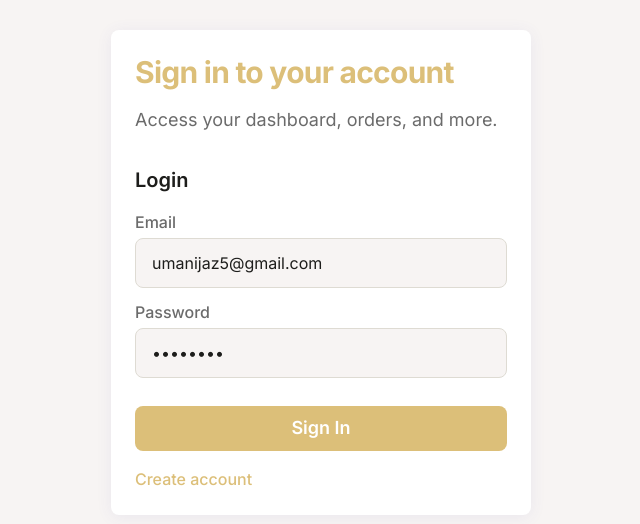
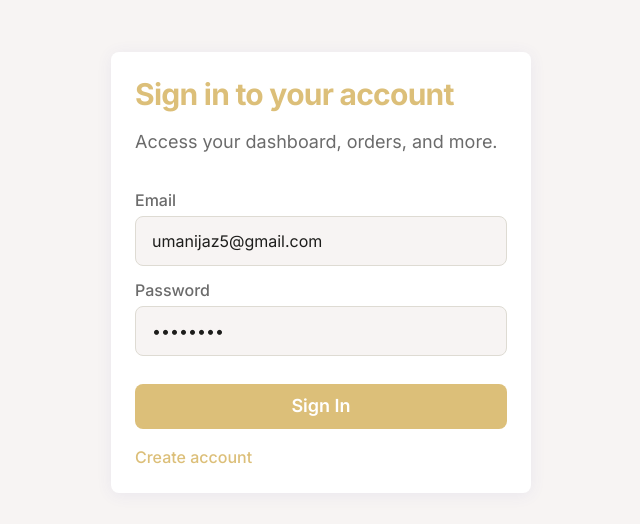
Before and after one commit to UmanIjaz/books-project, a React (Vite) app: page /login in a window 1280 px wide. Shown: the part 128-652 px from the top of the page, without its empty margins (319-959 px from the left). Built offline with nearby package versions, Linux system fonts and the light colour scheme.

Commit message:
fix: tailwind-merge missing in package.json & remove unnecessary packages

```diff
--- a/package.json
+++ b/package.json
@@ -10,18 +10,15 @@
     "preview": "vite preview"
   },
   "dependencies": {
-    "@fortawesome/fontawesome-svg-core": "^6.7.2",
-    "@fortawesome/free-solid-svg-icons": "^6.7.2",
-    "@fortawesome/react-fontawesome": "^0.2.2",
     "@supabase/supabase-js": "^2.51.0",
     "chart.js": "^4.5.0",
     "react": "^19.1.0",
-    "react-calendar": "^6.0.0",
     "react-chartjs-2": "^5.3.0",
     "react-dom": "^19.1.0",
     "react-hook-form": "^7.60.0",
     "react-icons": "^5.5.0",
     "react-router-dom": "^7.6.3",
+    "tailwind-merge": "^3.3.1",
     "tailwindcss": "^3.4.4"
   },
   "devDependencies": {
--- a/src/components/forms/LoginForm.jsx
+++ b/src/components/forms/LoginForm.jsx
@@ -43,7 +43,9 @@ function LoginForm() {
       onSubmit={handleSubmit(handleLogin)}
     >
       <fieldset className="border-none p-0 m-0">
-        <legend className={cn("text-xl font-semibold text-foreground mb-4")}>
+        <legend
+          className={cn("text-xl font-semibold text-foreground mb-4 sr-only")}
+        >
           Login
         </legend>
 
--- a/src/components/forms/RegisterForm.jsx
+++ b/src/components/forms/RegisterForm.jsx
@@ -44,7 +44,9 @@ function RegisterForm() {
       onSubmit={handleSubmit(onRegister)}
     >
       <fieldset className="border-none p-0 m-0">
-        <legend className={cn("text-xl font-semibold text-foreground mb-4")}>
+        <legend
+          className={cn("text-xl font-semibold text-foreground mb-4 sr-only")}
+        >
           Register
         </legend>
 
```
Also changed, not shown: 1 other file (tests, documents, lock files or other folders).
